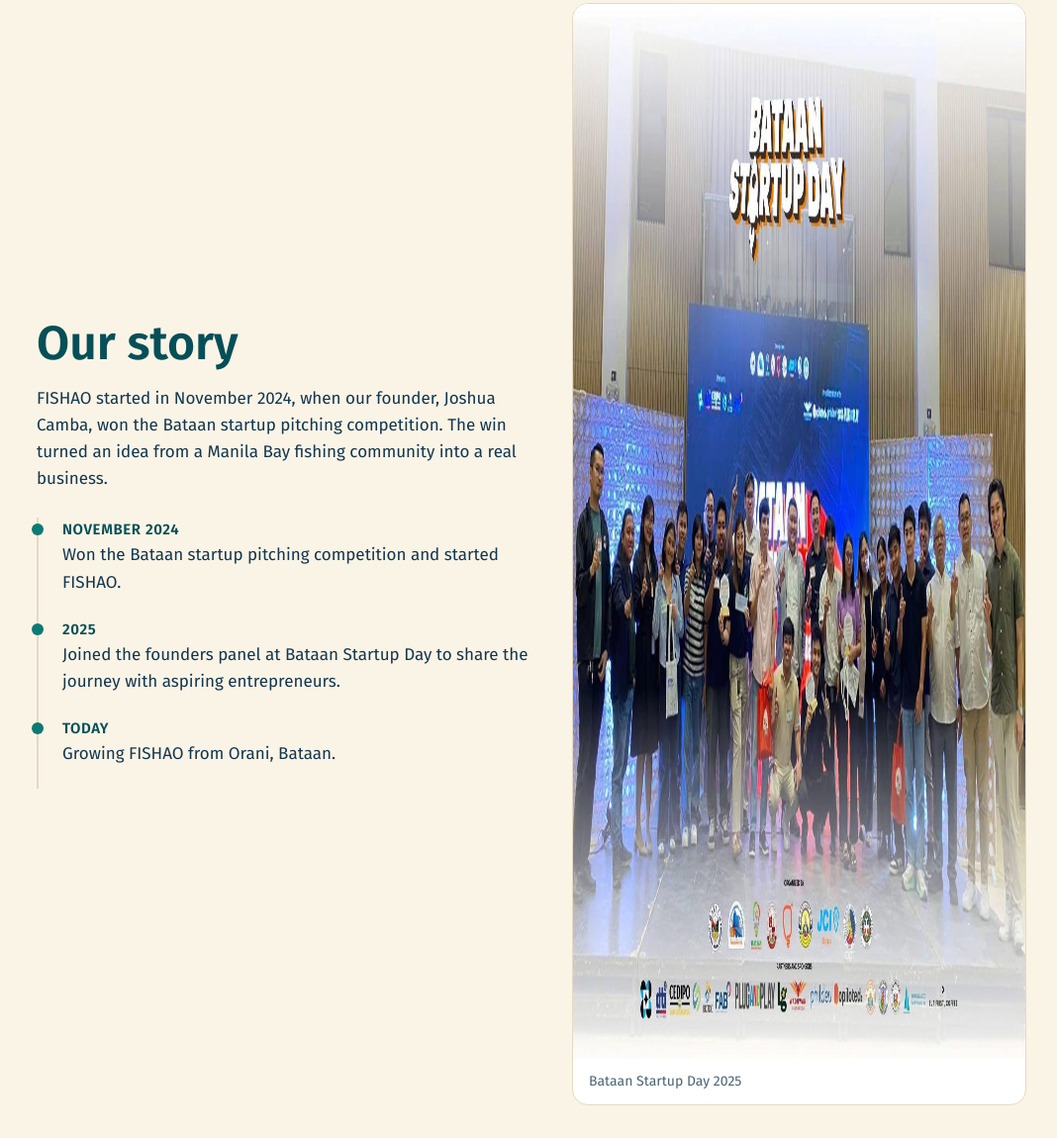
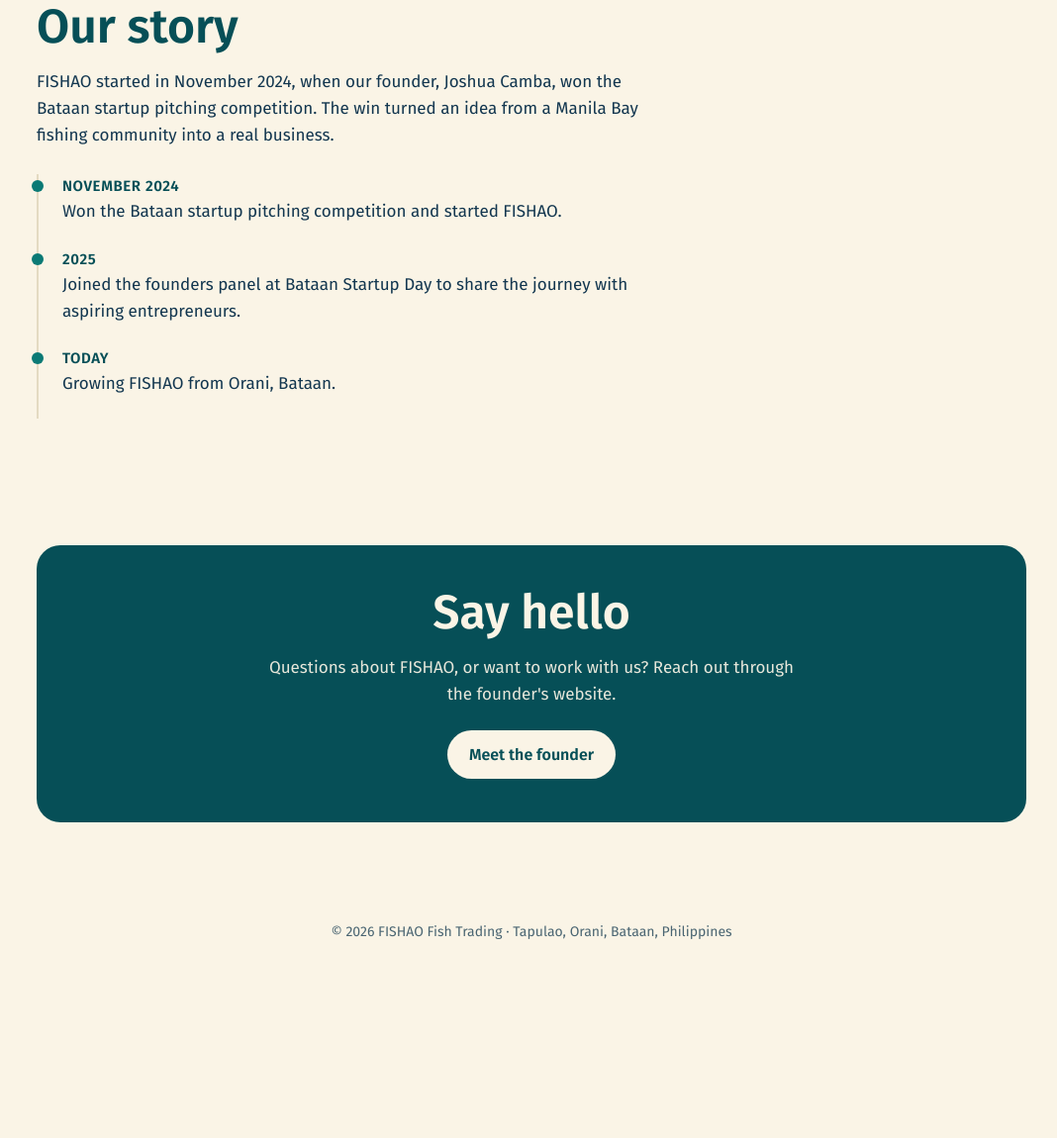
Before and after one commit to fishao-ph/fishao-ph.github.io, a plain HTML site: page index.html in a window 1280 px wide. Shown: the part 1182-2332 px from the top of the page at 99% size, without its empty margins (103-1171 px from the left). After the commit the page ends 2184 px from the top, so only its background shows below. Drawn offline with Linux system fonts and the light colour scheme; a web font is replaced by a local one.

Commit message:
Remove photo

```diff
--- a/index.html
+++ b/index.html
@@ -7,7 +7,6 @@
 <meta name="description" content="FISHAO is a sustainable fisheries startup from Orani, Bataan, Philippines. Founded in November 2024 after winning the Bataan startup pitching competition.">
 <meta property="og:title" content="FISHAO Fish Trading">
 <meta property="og:description" content="A sustainable fisheries startup from Orani, Bataan, Philippines.">
-<meta property="og:image" content="bataan-startup-day.jpg">
 <link rel="preconnect" href="https://fonts.googleapis.com">
 <link rel="stylesheet" href="https://fonts.googleapis.com/css2?family=Fira+Sans+Extra+Condensed:wght@700&family=Fira+Sans:wght@400;500;600&display=swap">
 <style>
@@ -55,7 +54,7 @@ h2{font:700 clamp(34px,5vw,48px)/1 "Fira Sans Extra Condensed","Fira Sans",sans-
 .card h3{font-size:18px;color:var(--teal);margin-bottom:6px}
 .card p{color:var(--muted);font-size:16px}
 .story{display:grid;gap:36px;grid-template-columns:1fr;align-items:center}
-@media(min-width:820px){.story{grid-template-columns:1.1fr 1fr}}
+.story>div{max-width:640px}
 figure{border-radius:16px;overflow:hidden;border:1px solid var(--line);background:var(--surface)}
 figcaption{padding:12px 16px;font-size:14px;color:var(--muted)}
 .timeline{list-style:none;padding:0;margin-top:26px;border-left:2px solid var(--line)}
@@ -111,10 +110,6 @@ footer{padding:36px 0 48px;color:var(--muted);font-size:14px;text-align:center}
             <li><b>TODAY</b>Growing FISHAO from Orani, Bataan.</li>
           </ol>
         </div>
-        <figure>
-          <img src="bataan-startup-day.jpg" width="1600" height="1066" loading="lazy" alt="Founders, organizers and partners on stage at Bataan Startup Day, holding plaques">
-          <figcaption>Bataan Startup Day 2025</figcaption>
-        </figure>
       </div>
     </div>
   </section>
```
Also changed, not shown: bataan-startup-day.jpg (deleted).
